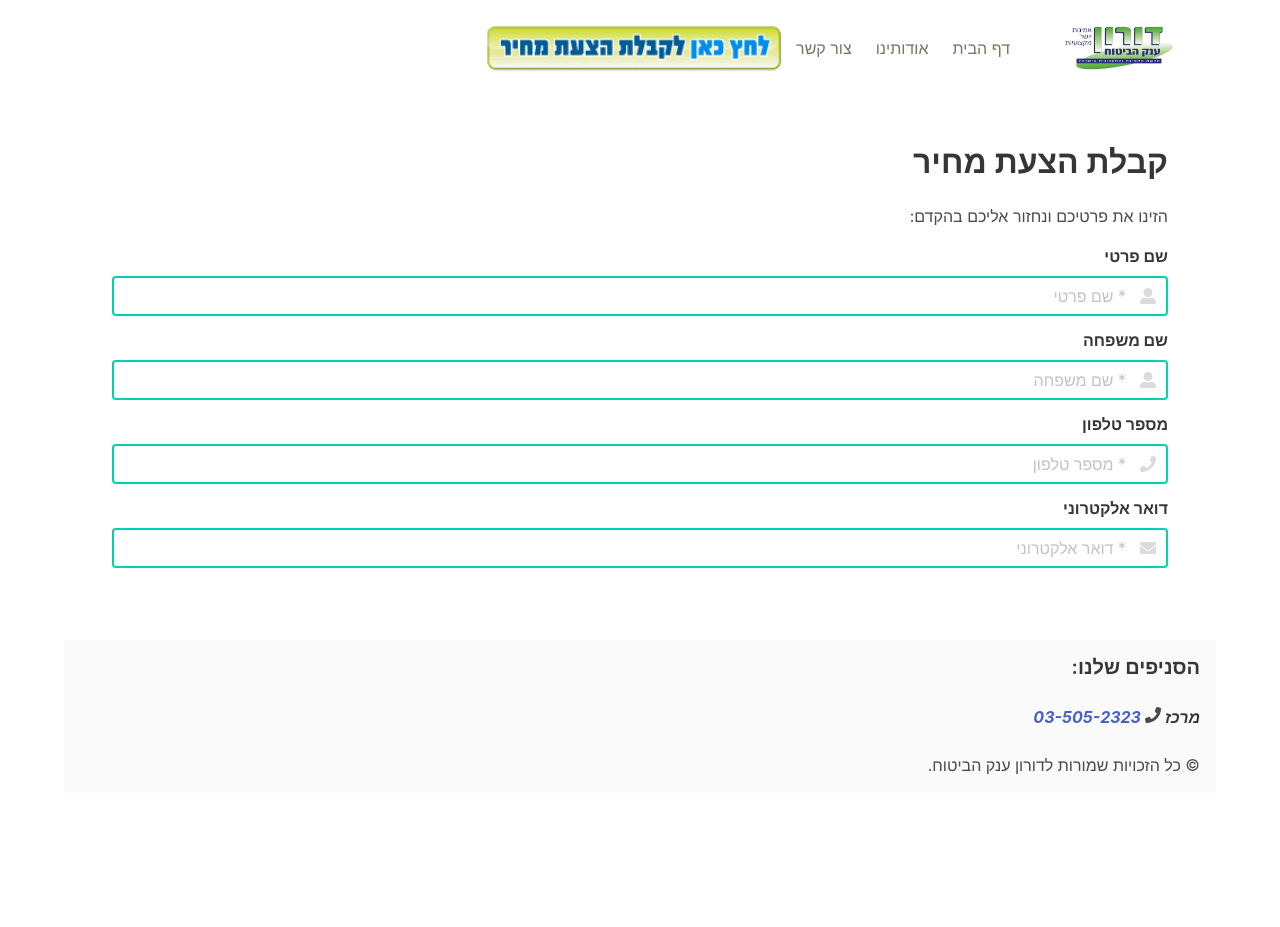
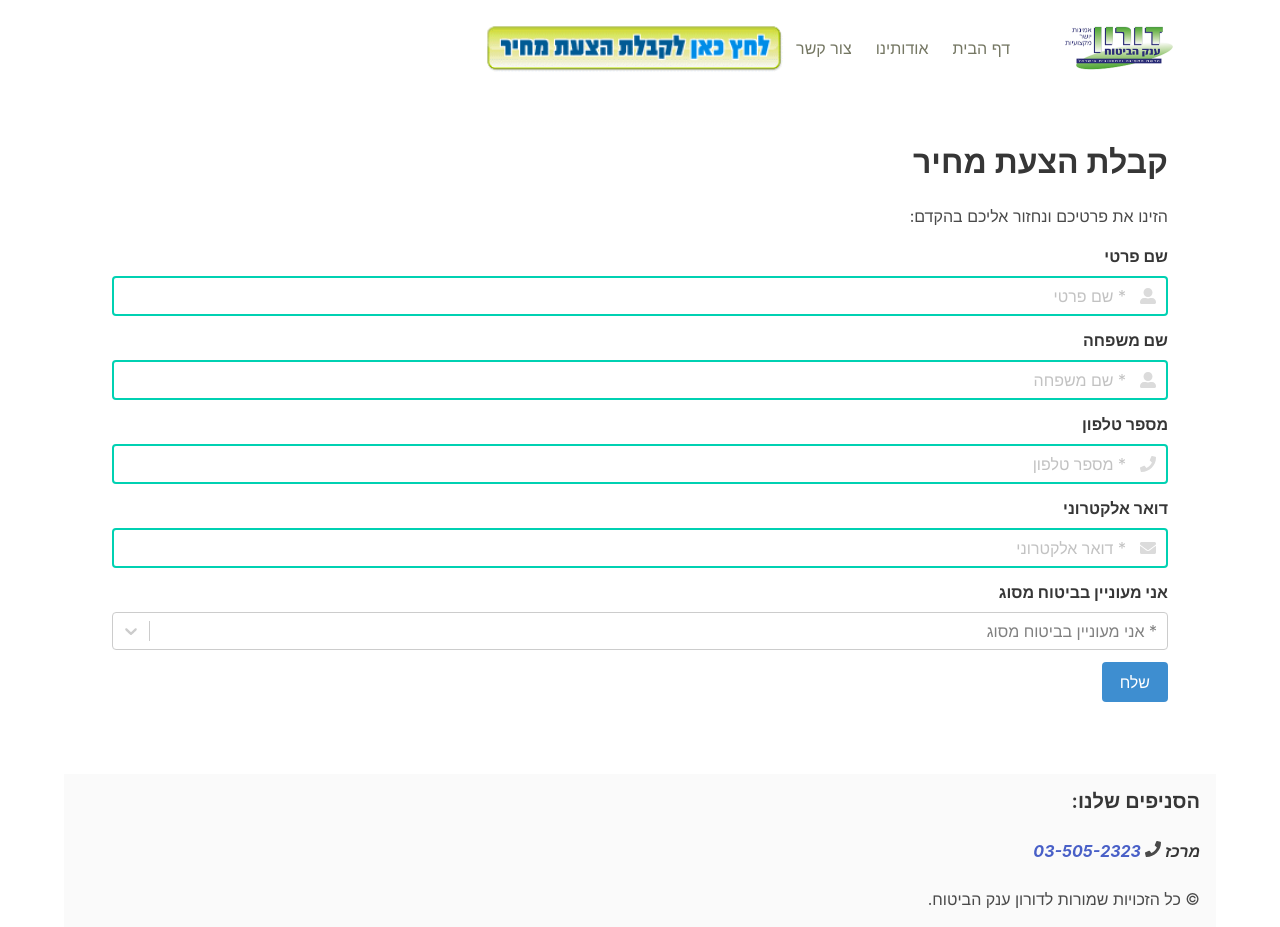
Before and after one commit to AlonDoron/DoronFE, a React (Create React App) app in the folder doronfe/: page /lead in a window 1280 px wide. Before the commit the page ends 800 px from the top, so only its background shows below. Built offline with nearby package versions, Linux system fonts and the light colour scheme.

Commit message:
Added MultiSelectInput and updated the LeadForm to work as expected.

```diff
--- a/doronfe/package.json
+++ b/doronfe/package.json
@@ -13,6 +13,7 @@
     "react-dom": "^16.9.0",
     "react-router-dom": "^5.0.1",
     "react-scripts": "3.1.0",
+    "react-select": "^3.0.4",
     "react-toastify": "^5.3.2"
   },
   "scripts": {
--- /dev/null
+++ b/doronfe/src/components/Common/MultiSelectInput.js
@@ -0,0 +1,23 @@
+import React from "react";
+import Select from "react-select";
+
+function MultiSelectInput(props) {
+  return (
+    <div className="field">
+      <label className="label">{props.label}</label>
+      <div className={props.required ? " is-primary" : ""}>
+        <Select
+          type={props.type}
+          name={props.name}
+          options={props.options}
+          onChange={props.onChange}
+          placeholder={props.required ? "* " + props.label : props.label}
+          isMulti
+        />
+      </div>
+      {props.error && <p className="help is-danger">{props.error}</p>}
+    </div>
+  );
+}
+
+export default MultiSelectInput;
--- a/doronfe/src/components/Common/index.js
+++ b/doronfe/src/components/Common/index.js
@@ -3,3 +3,4 @@ export { default as TextAreaInput } from "./TextAreaInput";
 export { default as FontAwesomeComponent } from "./FontAwesomeComponent";
 export { default as SnifComponent } from "./SnifComponent";
 export { default as NewLeadButton } from "./NewLeadButton";
+export { default as MultiSelectInput } from "./MultiSelectInput";
--- a/doronfe/src/components/Forms/LeadForm.js
+++ b/doronfe/src/components/Forms/LeadForm.js
@@ -1,5 +1,6 @@
 import React from "react";
-import { TextInput } from "../Common";
+import { TextInput, MultiSelectInput } from "../Common";
+
 import {
   faPhone,
   faEnvelope,
@@ -7,8 +8,17 @@ import {
 } from "@fortawesome/free-solid-svg-icons";
 
 function LeadForm(props) {
+  const insuranceOptions = [
+    { value: "חובה בלבד", label: "חובה בלבד" },
+    { value: "מקיף + חובה", label: "מקיף + חובה" },
+    { value: "צד ג + חובה", label: "צד ג + חובה" },
+    { value: "עסק", label: "עסק" },
+    { value: "דירה", label: "דירה" },
+    { value: "נסיעות לחול", label: "נסיעות לחול" }
+  ];
+
   return (
-    <form onSubmit={props.onSubmit}>
+    <form onSubmit={props.onFormSubmit}>
       <TextInput
         label="שם פרטי"
         type="text"
@@ -45,6 +55,17 @@ function LeadForm(props) {
         error={props.errors.mailAddress}
         required
       />
+      <MultiSelectInput
+        label="אני מעוניין בביטוח מסוג"
+        name="selectedInsurances"
+        onChange={props.onMultiSelectChange}
+        error={props.errors.selectedInsurances}
+        options={insuranceOptions}
+        required
+      />
+      <div className="control">
+        <input className="button is-info" type="submit" value="שלח" />
+      </div>
     </form>
   );
 }
--- a/doronfe/src/components/Pages/LeadPage.js
+++ b/doronfe/src/components/Pages/LeadPage.js
@@ -11,37 +11,58 @@ function LeadPage() {
     lastName: "",
     phoneNumber: "",
     mailAddress: "",
-    insuranceType: ""
+    selectedInsurances: []
   });
 
   function handleInputChange({ target }) {
     setUserDetails({ ...userDetails, [target.name]: target.value });
   }
 
+  // Created this function because the React-Select package does deliver "normal" event object to handleChange
+  // So we need to treat it properly.
+  function handleMultiSelectChange(event) {
+    if (event === null) return;
+    let updatedSelectedInsurances = [...event];
+    setUserDetails({
+      ...userDetails,
+      selectedInsurances: updatedSelectedInsurances
+    });
+  }
+
   function formIsValid() {
     const _errors = {};
-    if (userDetails.fullName.length < 2) {
-      _errors.fullName = "שם זה קצר מידי.";
+
+    if (userDetails.firstName.length < 2) {
+      _errors.firstName = "שם זה קצר מידי.";
     }
+
+    if (userDetails.lastName.length < 2) {
+      _errors.lastName = "שם זה קצר מידי.";
+    }
+
     if (
       userDetails.phoneNumber.length < 9 ||
       userDetails.phoneNumber.length > 10
     ) {
       _errors.phoneNumber = "נא הזן מספר טלפון בין 9 ל-10 ספרות בלבד.";
     }
+
     if (userDetails.mailAddress.length < 9) {
-      _errors.mailAddress = "נא הזן מייל בעל יותר מ9 תווים.";
+      _errors.mailAddress = "מייל זה קצר מידי.";
     }
+
+    if (userDetails.selectedInsurances.length < 1) {
+      _errors.selectedInsurances = "נא הוסף לפחות סוג ביטוח אחד.";
+    }
+
     setErrors(_errors);
+
     return Object.keys(_errors).length === 0;
   }
 
   function handleFormSubmit(event) {
     event.preventDefault();
     if (!formIsValid()) return;
-    setUserDetails({
-      ...userDetails
-    });
     toast.success("פרטיך התקבלו בהצלחה, נחזור אליך בהקדם.");
     setIsRedirect(true);
   }
@@ -51,15 +72,15 @@ function LeadPage() {
       <div className="container">
         <h1 className="title">קבלת הצעת מחיר</h1>
         <p>הזינו את פרטיכם ונחזור אליכם בהקדם: </p>
-
         <LeadForm
           errors={errors}
           userDetails={userDetails}
           onInputChange={handleInputChange}
+          onMultiSelectChange={handleMultiSelectChange}
           onFormSubmit={handleFormSubmit}
         />
-        {isRedirect && <Redirect to="/" />}
       </div>
+      {isRedirect && <Redirect to="/" />}
     </section>
   );
 }
```
Also changed, not shown: 2 other files (tests, documents, lock files or other folders).
